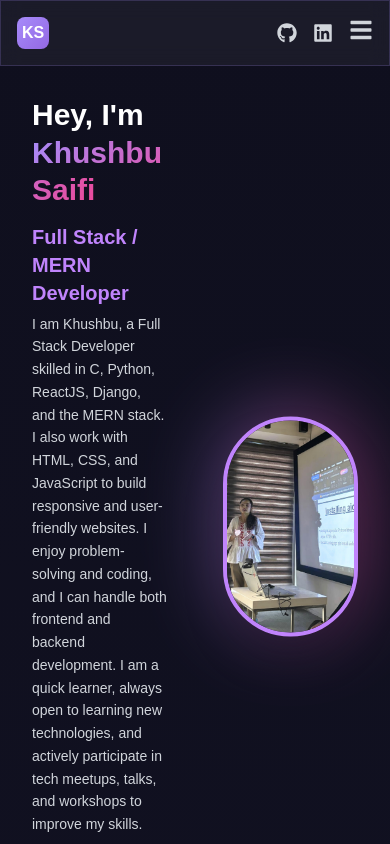
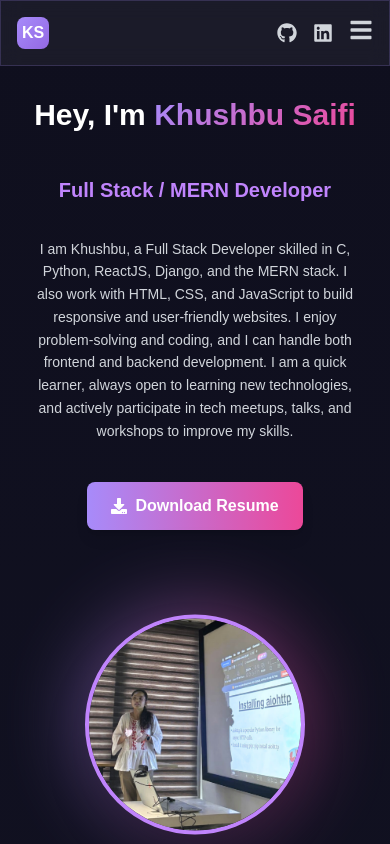
Before and after one commit to Khushbusaifi012/react-portfolio, a React (Vite) app: page / in a window 390 px wide. Shown: the top 844 px of the page. Built offline with nearby package versions, Linux system fonts and the light colour scheme.

Commit message:
Maked mobile responsive

```diff
--- a/src/components/Hero.jsx
+++ b/src/components/Hero.jsx
@@ -73,10 +73,10 @@ const Hero = () => {
         variants={container}
         initial="hidden"
         animate="visible"
-        className="relative z-10 max-w-6xl mx-auto px-4 sm:px-6 lg:px-8 grid grid-cols-2 gap-6 md:gap-8 items-stretch"
+        className="relative z-10 max-w-6xl mx-auto px-4 sm:px-6 lg:px-8 grid grid-cols-1 md:grid-cols-2 gap-6 md:gap-8 items-stretch"
       >
         {/* Left: Text Content */}
-        <div className="flex flex-col justify-center p-4 text-left">
+        <div className="flex flex-col justify-center p-4 text-center md:text-left items-center md:items-start order-1">
           {/* Main Heading */}
           <motion.div variants={item} className="mb-4 mt-0">
             <h1 className="text-3xl sm:text-4xl lg:text-7xl font-bold mb-4 lg:mb-6 leading-tight">
@@ -104,13 +104,13 @@ const Hero = () => {
           {/* Description */}
           <motion.p
             variants={item}
-            className="text-sm sm:text-base lg:text-lg text-gray-300 mb-6 lg:mb-10 leading-relaxed"
+            className="text-sm sm:text-base lg:text-lg text-gray-300 mb-6 lg:mb-10 leading-relaxed text-center md:text-left max-w-prose"
           >
             I am Khushbu, a Full Stack Developer skilled in C, Python, ReactJS, Django, and the MERN stack. I also work with HTML, CSS, and JavaScript to build responsive and user-friendly websites. I enjoy problem-solving and coding, and I can handle both frontend and backend development. I am a quick learner, always open to learning new technologies, and actively participate in tech meetups, talks, and workshops to improve my skills.
           </motion.p>
 
           {/* CTA Buttons */}
-          <motion.div variants={item} className="flex justify-center md:justify-start mt-4">
+          <motion.div variants={item} className="flex justify-center md:justify-start mt-4 w-full">
             <motion.a
               href="https://drive.google.com/file/d/1iRzwgf3Izqo8grDPhMXpgMlIPZ52HPMJ/view?usp=sharing"
               target="_blank"
@@ -125,7 +125,7 @@ const Hero = () => {
         </div>
 
         {/* Right: Profile Photo */}
-    <motion.div variants={item} className="flex items-center justify-center">
+    <motion.div variants={item} className="flex items-center justify-center order-2 md:order-2 mt-6 md:mt-0">
       <div className="h-full w-full flex items-center justify-center p-4">
         <motion.div
           whileHover={{ scale: 1.03 }}
```
